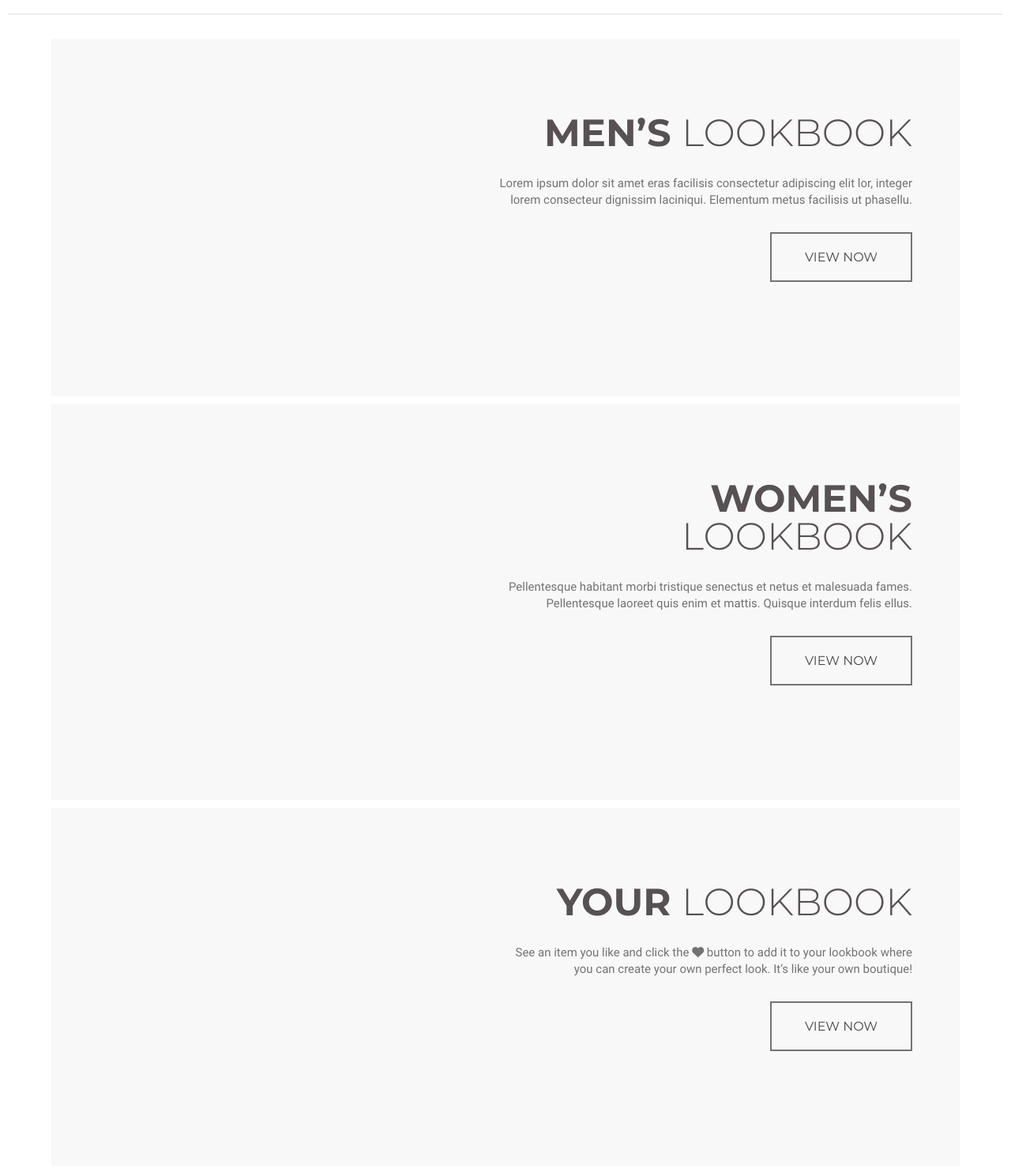
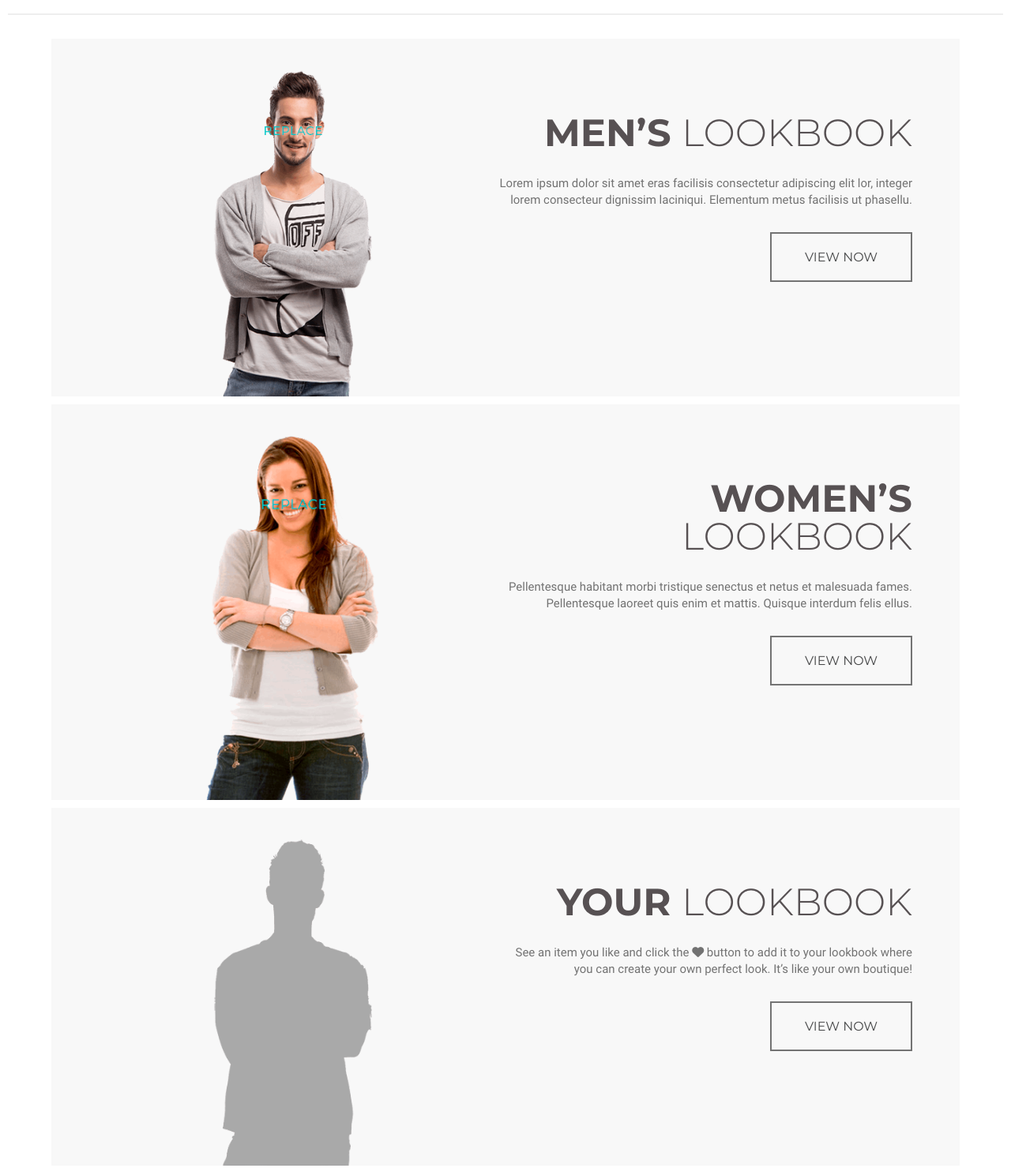
Before and after one commit to Frilanser-of-UA/avenue-fashion2, a plain HTML site: page index.html in a window 1280 px wide. Shown: the part 2276-3755 px from the top of the page at 79% size. Drawn offline with Linux system fonts and the light colour scheme; the site is published under a folder, as on GitHub Pages, so addresses that start at the root find nothing.

Commit message:
comit finish home page

```diff
--- a/index.html
+++ b/index.html
@@ -218,7 +218,7 @@
 	<article class="lookbook">
 		<div class="lookbook__men">
 			<div class="lookbook__img ibg">
-				<img src="/image/lookbook/1.png" alt="">
+				<img src="image/lookbook/1.png" alt="">
 			</div>
 			<div class="lookbook__content">
 				<h2>men’s <span>lookbook</span></h2>
@@ -231,7 +231,7 @@
 		</div>
 		<div class="lookbook__women">
 			<div class="lookbook__img ibg">
-				<img src="/image/lookbook/2.png" alt="">
+				<img src="image/lookbook/2.png" alt="">
 			</div>
 			<div class="lookbook__content">
 				<h2>women’s <span>lookbook</span></h2>
@@ -244,7 +244,7 @@
 		</div>
 		<div class="lookbook__you">
 			<div class="lookbook__img ibg">
-				<img src="/image/lookbook/3.png" alt="">
+				<img src="image/lookbook/3.png" alt="">
 			</div>
 			<div class="lookbook__content">
 				<h2>your <span>lookbook</span></h2>
```
